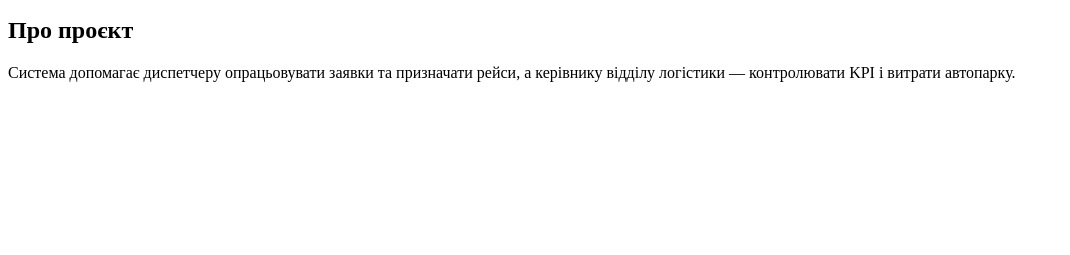
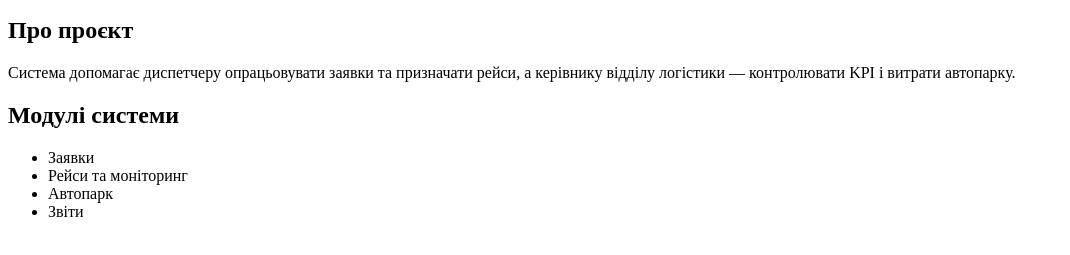
Before and after one commit to pyskun2310984500-art/logianalytics-lab4, a plain HTML site: page index.html in a window 1280 px wide. Shown: the part 101-356 px from the top of the page, without its empty margins (0-1070 px from the left). Drawn offline with Linux system fonts and the light colour scheme.

Commit message:
Update page content

```diff
--- a/index.html
+++ b/index.html
@@ -9,5 +9,12 @@
 <p>Аналітична система для логістичної компанії.</p>
 <h2>Про проєкт</h2>
 <p>Система допомагає диспетчеру опрацьовувати заявки та призначати рейси, а керівнику відділу логістики — контролювати KPI і витрати автопарку.</p>
+<h2>Модулі системи</h2>
+<ul>
+<li>Заявки</li>
+<li>Рейси та моніторинг</li>
+<li>Автопарк</li>
+<li>Звіти</li>
+</ul>
 </body>
 </html>
```
